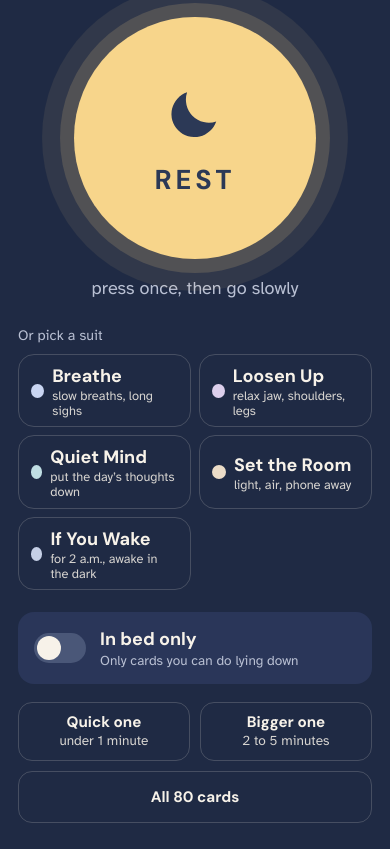
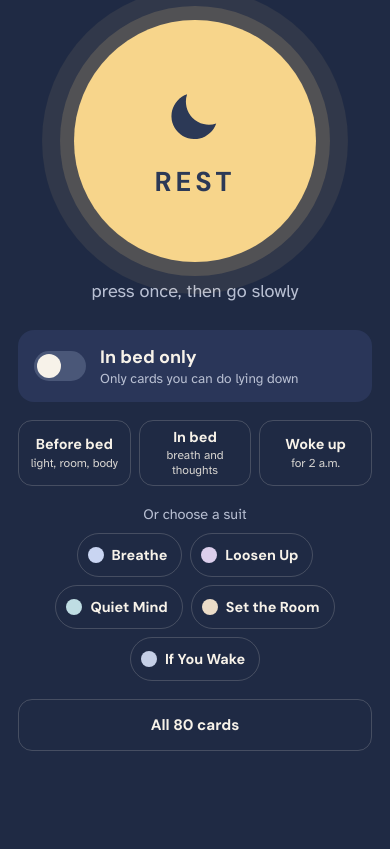
Before and after one commit to svetlanablv-tech/sleep-deck, a plain HTML site: page index.html in a window 390 px wide. Shown: the part 67-916 px from the top of the page. After the commit the page ends 844 px from the top, so only its background shows below. Drawn offline with Linux system fonts and the light colour scheme.

Commit message:
Home screen order: moments, suit row, no scroll on small phones
Co-Authored-By: Claude Sonnet 5.5 <noreply@anthropic.com>

```diff
--- a/index.html
+++ b/index.html
@@ -115,11 +115,26 @@ p{margin:0}
 .tab i{width:14px;height:14px;border-radius:50%;display:block}
 #suitList .tg{border:0;width:auto;height:auto}
 #suitList i{flex:none;width:18px;height:18px;border-radius:50%;display:block;border:2px solid var(--paper)}
-.tab small{display:block;font-family:var(--font-body);font-weight:400;font-size:.8rem;opacity:.85;line-height:1.15}
-.tab.two{border-radius:16px;text-align:left;flex-direction:row}
-.suitpick{display:flex;flex-direction:column;gap:8px}
-.suitpick .tabs{display:grid;grid-template-columns:1fr 1fr;overflow:visible}
-.suitpick .tab{padding:8px 12px}
+.pick{display:flex;flex-direction:column;gap:8px;align-items:center}
+.lbl{color:var(--muted);font-size:.9rem}
+.schips{display:flex;flex-wrap:wrap;gap:8px;justify-content:center}
+.schip{min-height:44px;border-radius:99px;border:1.5px solid var(--line);background:transparent;padding:6px 14px 6px 10px;font-family:var(--font-display);font-weight:700;font-size:.9rem;display:flex;align-items:center;gap:8px}
+.schip i{width:16px;height:16px;border-radius:50%;flex:none}
+.schip:active{transform:scale(.97)}
+.moments{display:grid;grid-template-columns:repeat(3,1fr);gap:8px}
+.moments .btn{padding:8px 6px;font-size:.9rem}
+.moments .btn small{display:block;margin-top:2px;font-size:.75rem;line-height:1.2}
+/* short phones: keep the whole home screen in view, nothing to scroll for */
+@media (max-height:760px){
+  .screen{gap:10px;padding-block:6px 12px}
+  #s-home .center{gap:8px;padding-block:2px}
+  #s-home .boost{width:min(38vw,136px);box-shadow:0 0 0 8px rgba(247,213,139,.16),0 0 0 18px rgba(247,213,139,.08)}
+  .toggle{min-height:56px;padding:10px 14px}
+  .btn{min-height:46px;padding:8px 10px}
+  .moments .btn{min-height:56px}
+  .pick{gap:6px}
+  .schip{min-height:40px}
+}
 .grid{display:grid;grid-template-columns:repeat(2,1fr);gap:14px}
 .tile{border:0;background:none;padding:0;aspect-ratio:63/88;border-radius:5cqw;text-align:left}
 .tile .cw{pointer-events:none}
@@ -157,14 +172,15 @@ p{margin:0}
     <button class="boost" id="boost" aria-label="Rest button. Press to draw a card"><svg class="pl" viewBox="0 0 24 24" aria-hidden="true"><path d="M19 14.5A7.5 7.5 0 0 1 9.5 5a7.5 7.5 0 1 0 9.5 9.5z"/></svg>REST</button>
     <p class="hint">press once, then go slowly</p>
   </div>
-  <div class="suitpick"><span class="small">Or pick a suit</span><div class="tabs" id="hsuits"></div></div>
   <label class="toggle"><input type="checkbox" id="pub"><span class="knob" aria-hidden="true"></span>
     <span><b>In bed only</b><small>Only cards you can do lying down</small></span></label>
-  <div class="row">
-    <button class="btn" id="quick">Quick one<br><small>under 1 minute</small></button>
-    <button class="btn" id="long">Bigger one<br><small>2 to 5 minutes</small></button>
-    <button class="btn full" data-go="deck">All 80 cards</button>
+  <div class="moments" id="moments">
+    <button class="btn" id="mBefore">Before bed<small>light, room, body</small></button>
+    <button class="btn" id="mBed">In bed<small>breath and thoughts</small></button>
+    <button class="btn" id="mWake">Woke up<small>for 2 a.m.</small></button>
   </div>
+  <div class="pick"><div class="lbl" id="pickLbl">Or choose a suit</div><div class="schips" id="schips" role="group" aria-labelledby="pickLbl"></div></div>
+  <button class="btn full" data-go="deck">All 80 cards</button>
 </section>
 
 <section id="s-card" class="screen" hidden aria-label="Your card">
@@ -922,7 +938,7 @@ $('pub').checked=state.pub;
 $('pub').onchange=e=>{state.pub=e.target.checked;try{localStorage.setItem('sd.bed',state.pub?'1':'0')}catch(err){}};
 
 function pick(kind){
-  let pool=ALL.filter(x=>(!state.only||x.s.id===state.only)&&(!state.pub||x.c.tag==='b')&&(kind==='quick'?secOf(x.c)<=60:kind==='long'?secOf(x.c)>=120:true));
+  let pool=ALL.filter(x=>(!state.only||state.only.includes(x.s.id))&&(!state.pub||x.c.tag==='b')&&(kind==='quick'?secOf(x.c)<=60:kind==='long'?secOf(x.c)>=120:true));
   if(!pool.length)pool=ALL;
   const fresh=pool.filter(x=>!state.hist.includes(keyOf(x)));
   if(fresh.length)pool=fresh;else state.hist=[];
@@ -967,11 +983,12 @@ function renderActions(){
   on('aHome',()=>showDone());
   on('aDid',()=>{const m=$('msg');m.textContent=praise();m.classList.add('ok')});
 }
-function draw(kind,suit){state.mode=kind||'any';if(suit!==undefined)state.only=suit;const sn=state.only?DATA.suits.find(x=>x.id===state.only).name:'';openCard(pick(state.mode),state.mode==='quick'?'Quick one':state.mode==='long'?'Bigger one':sn)}
-$('hsuits').innerHTML=DATA.suits.map(s=>`<button class="tab two" data-s="${s.id}"><i style="background:${PAL[s.id].bg}"></i><span>${s.name}<small>${s.hint}</small></span></button>`).join('');
+const MOMENTS={before:{label:'Before bed',suits:['room','body']},bed:{label:'In bed',suits:['breathe','mind']},wake:{label:'Woke up',suits:['night']}};
+function draw(kind,only){state.mode=kind||'any';if(only!==undefined)state.only=only;let lbl='';if(state.only){const m=Object.values(MOMENTS).find(x=>x.suits.join()===state.only.join());lbl=m?m.label:state.only.length===1?DATA.suits.find(x=>x.id===state.only[0]).name:''}openCard(pick(state.mode),state.mode==='quick'?'Quick one':state.mode==='long'?'Bigger one':lbl)}
+$('schips').innerHTML=DATA.suits.map(su=>`<button class="schip" data-suit="${su.id}"><i style="background:${PAL[su.id].bg}"></i>${su.name}</button>`).join('');
 $('suitList').innerHTML=DATA.suits.map(s=>`<li><i style="background:${PAL[s.id].bg}"></i><span><b>${s.name}</b>: ${s.hint}.</span></li>`).join('');
-$('hsuits').querySelectorAll('.tab').forEach(b=>b.onclick=()=>draw('any',b.dataset.s));
-$('boost').onclick=()=>draw('any',null);$('quick').onclick=()=>draw('quick',null);$('long').onclick=()=>draw('long',null);
+$('schips').querySelectorAll('.schip').forEach(b=>b.onclick=()=>draw('any',[b.dataset.suit]));
+$('boost').onclick=()=>draw('any',null);$('mBefore').onclick=()=>draw('any',MOMENTS.before.suits);$('mBed').onclick=()=>draw('any',MOMENTS.bed.suits);$('mWake').onclick=()=>draw('any',MOMENTS.wake.suits);
 $('cardBack').onclick=()=>{state.mode==='open'?show('deck'):show('home')};
 
 /* ---- "I am done for now": a quiet goodbye ---- */
--- a/sw.js
+++ b/sw.js
@@ -1,5 +1,5 @@
 // Offline cache: the whole app is a handful of small static files.
-const CACHE = 'sleep-deck-1794760390583';
+const CACHE = 'sleep-deck-1794770043357';
 const FILES = ["./","index.html","manifest.webmanifest","icons/icon-192.png","icons/icon-512.png","icons/icon-180.png","fonts/AtkinsonHyperlegible-0.woff2","fonts/AtkinsonHyperlegible-1.woff2","fonts/DMSans-2.woff2"];
 self.addEventListener('install', e => { e.waitUntil(caches.open(CACHE).then(c => c.addAll(FILES)).then(() => self.skipWaiting())); });
 self.addEventListener('activate', e => { e.waitUntil(caches.keys().then(ks => Promise.all(ks.filter(k => k !== CACHE).map(k => caches.delete(k)))).then(() => self.clients.claim())); });
```
